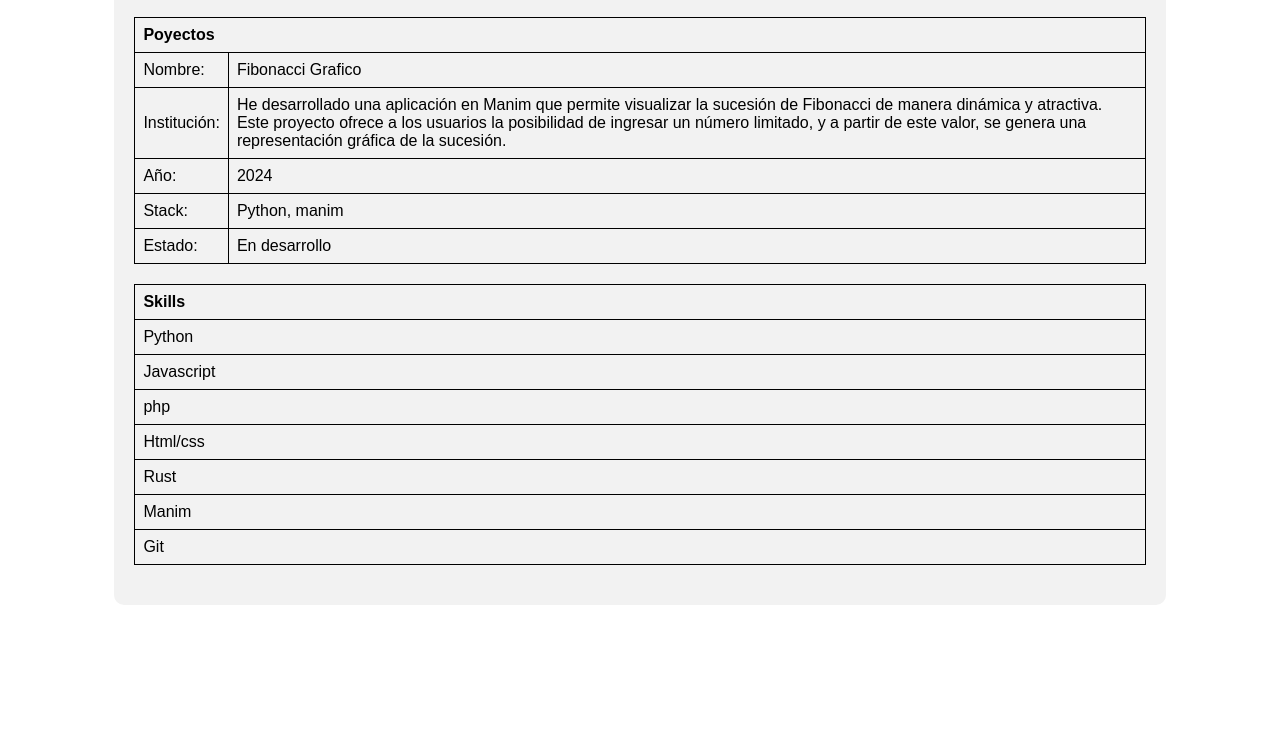
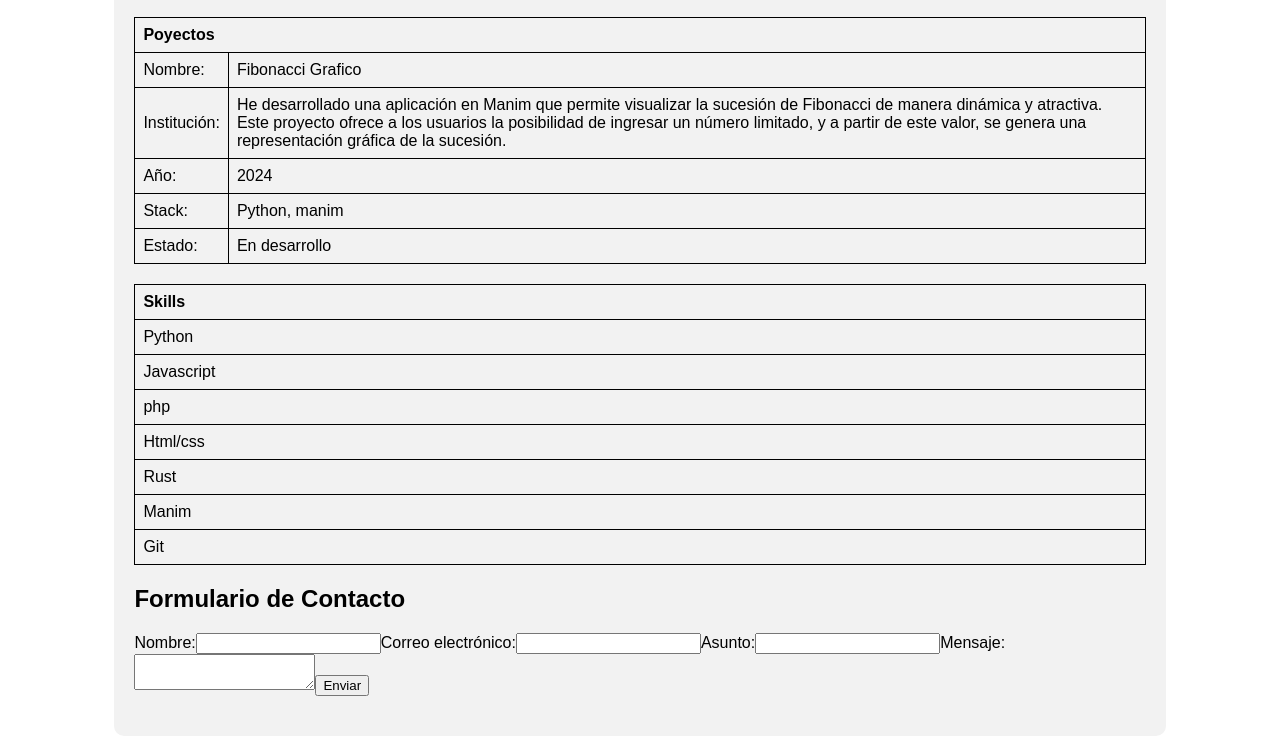
Before and after one commit to Designedby-Radol/portfolioTables, a plain HTML site: page index.html in a window 1280 px wide. Shown: the part 1566-2310 px from the top of the page. Before the commit the page ends 2179 px from the top, so only its background shows below. Drawn offline with Linux system fonts and the light colour scheme.

Commit message:
feat: :white_check_mark:

```diff
--- a/index.html
+++ b/index.html
@@ -204,6 +204,24 @@
                 <td>Git</td>
             </tr>
         </table>
+        <table class="section">
+            <form id="formulario-contacto">
+                <h2>Formulario de Contacto</h2>
+                <label for="nombre">Nombre:</label>
+                <input type="text" id="nombre" name="nombre" required>
+
+                <label for="correo">Correo electrónico:</label>
+                <input type="email" id="correo" name="correo" required>
+
+                <label for="asunto">Asunto:</label>
+                <input type="text" id="asunto" name="asunto" required>
+
+                <label for="mensaje">Mensaje:</label>
+                <textarea id="mensaje" name="mensaje" required></textarea>
+
+                <input type="submit" value="Enviar">
+            </form>
+        </table>
     </div>
 </body>
 </html>
```
